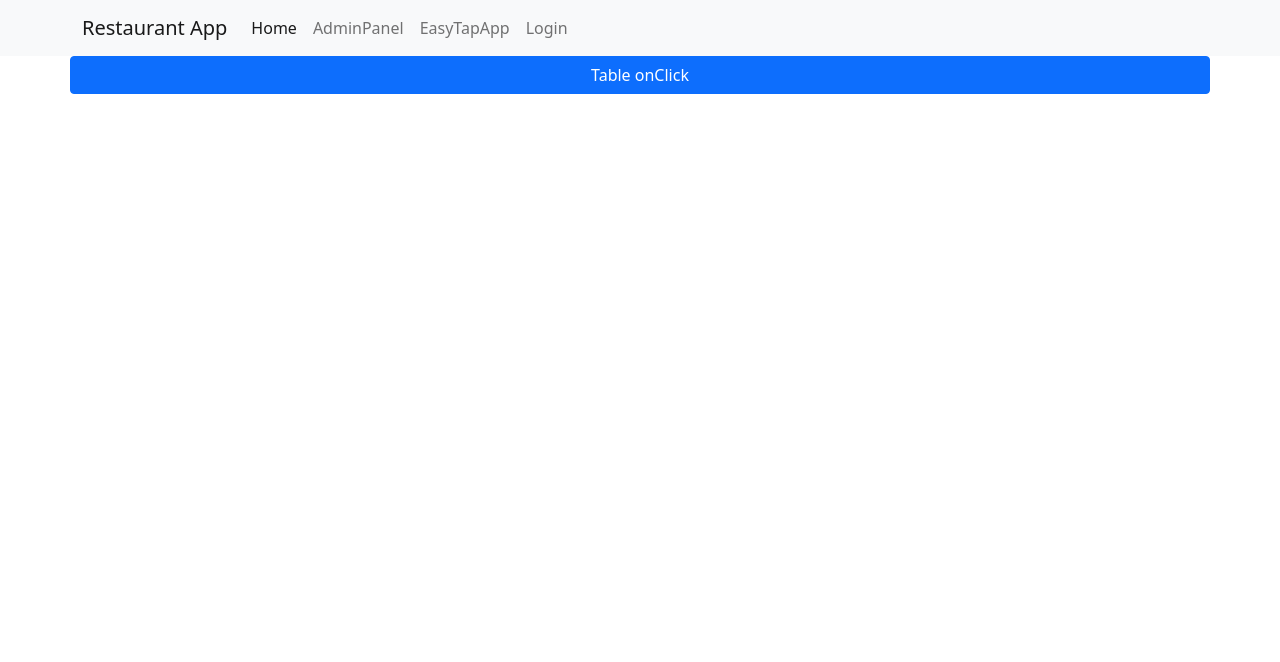
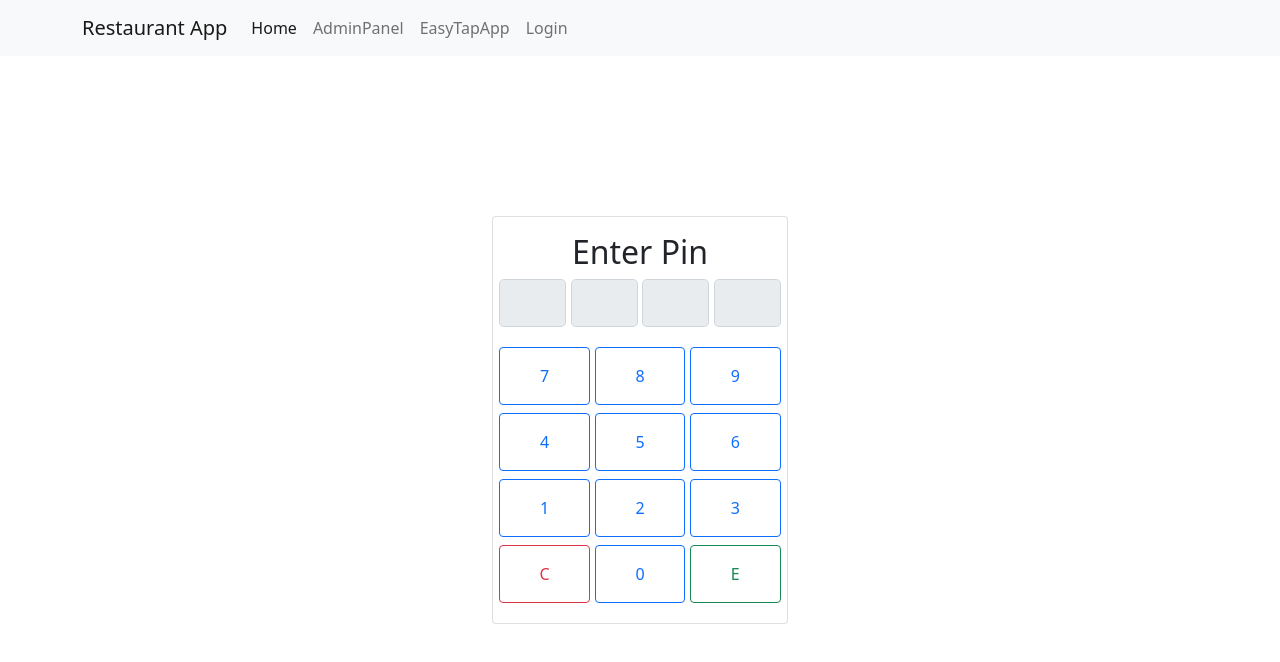
Before and after one commit to simonsoeborg/dtu_02363-frontend, a React (Create React App) app: page /EasyTap in a window 1280 px wide. Shown: the top 662 px of the page. Built offline with nearby package versions, Linux system fonts and the light colour scheme; no server answers.

Commit message:
Pin Login Funktion for Waiters

```diff
--- a/src/App.css
+++ b/src/App.css
@@ -27,3 +27,36 @@
 .CardGroupCard:hover {
   background-color: #EBEBEB;
 }
+
+.PinForm {
+  padding-left: 2rem;
+  padding-right: 2rem;
+  padding: 1rem;
+  width: 100%;
+  margin-top: 0.25rem;
+  margin-bottom: 0.25rem;
+}
+
+.PinFormRowBox {
+  padding: 0;
+  margin: 0;
+}
+
+.PinFormRowBox .col {
+  padding: 0;
+  padding-left: 0.15rem;
+  padding-right: 0.15rem;
+  margin: 0;
+}
+
+.PinFormRowInputBox {
+  padding: 0;
+  margin-bottom: 1rem;
+}
+
+.PinFormRowInputBox .col {
+  padding: 0;
+  padding-left: 0.15rem;
+  padding-right: 0.15rem;
+  margin: 0;
+}
--- a/src/EasyTapApp/EasyTap.tsx
+++ b/src/EasyTapApp/EasyTap.tsx
@@ -1,10 +1,14 @@
+import { useState } from "react";
 import { Container } from "react-bootstrap";
-import TableTop from './TableTop/TableTop';
+import LoginApp from "./Login/LoginApp";
 
 const MainApp = () => {
+
+  const [isLoggedIn, setIsLoggedIn ] = useState(false);
+
   return (
     <Container fluid>
-      <TableTop />
+        <LoginApp isLoggedIn={isLoggedIn} setIsLoggedIn={setIsLoggedIn} />
     </Container>
   );
 };
--- a/src/EasyTapApp/Login/LoginApp.tsx
+++ b/src/EasyTapApp/Login/LoginApp.tsx
@@ -1,6 +1,131 @@
+import { Row, Container, Card, Col, Button, InputGroup, FormControl } from 'react-bootstrap';
+import { Dispatch, SetStateAction, useState } from 'react';
 
-const LoginApp = () => {
+interface IProps {
+    isLoggedIn : boolean,
+    setIsLoggedIn : Dispatch<SetStateAction<boolean>>
+}
 
+const LoginApp = ( props : IProps ) => {
+
+    const [ firstEntry, setFirstEntry ] = useState("");
+    const [ secondEntry, setSecondEntry ] = useState("");
+    const [ thirdEntry, setThirdEntry ] = useState("");
+    const [ forthEntry, setForthEntry ] = useState("");
+
+    const [ activeKeys, setActiveKeys ] = useState(false)
+
+    const handleOnKeyClick = (value : string) => {
+        if(firstEntry === "") {
+            setFirstEntry(value);
+        } else if(firstEntry !== "" && secondEntry === "") {
+            setSecondEntry(value);
+        } else if(secondEntry !== "" && thirdEntry === "") {
+            setThirdEntry(value)
+        } else if(thirdEntry !== "" && forthEntry === "") {
+            setForthEntry(value)
+        }
+    }
+
+    const disableAllKeys = () => {
+        if(!activeKeys) {
+            setActiveKeys(true);
+        }
+    }
+
+    if(forthEntry !== "") {
+        disableAllKeys();
+    }
+
+    return (
+        <Row className="justify-content-center">
+            <Container style={{ maxWidth: "20rem", margin: "10rem" }}>
+                <Card>
+                    <Card.Body>
+                        <Row className="justify-content-center">
+                            <Row style={{ textAlign: "center"}}>
+                                <h2>Enter Pin</h2>
+                            </Row>
+                            {/* Input */}
+                            <Row className='PinFormRowInputBox'>
+                                <Col>
+                                    <InputGroup size="lg">
+                                        <FormControl aria-label="Large" aria-describedby="inputGroup-sizing-sm" disabled value={firstEntry} style={{ textAlign: "center"}}/>
+                                    </InputGroup>
+                                </Col>
+                                <Col>
+                                    <InputGroup size="lg">
+                                        <FormControl aria-label="Large" aria-describedby="inputGroup-sizing-sm" disabled value={secondEntry} style={{ textAlign: "center"}} />
+                                    </InputGroup>
+                                </Col>
+                                <Col>
+                                    <InputGroup size="lg">
+                                        <FormControl aria-label="Large" aria-describedby="inputGroup-sizing-sm" disabled value={thirdEntry} style={{ textAlign: "center"}} />
+                                    </InputGroup>
+                                </Col>
+                                <Col>
+                                    <InputGroup size="lg">
+                                        <FormControl aria-label="Large" aria-describedby="inputGroup-sizing-sm" disabled value={forthEntry} style={{ textAlign: "center"}} />
+                                    </InputGroup>
+                                </Col>
+                            </Row>
+                        </Row>
+                        <Row className="justify-content-center">
+                            {/* 0 - 9 */}
+                            <Row className='PinFormRowBox'>
+                                {/* 7-9 */}
+                                <Col>
+                                    <Button className='PinForm' variant="outline-primary" disabled={activeKeys} onClick={() => handleOnKeyClick("7")}>7</Button>
+                                </Col>
+                                <Col>
+                                    <Button className='PinForm' variant="outline-primary" disabled={activeKeys} onClick={() => handleOnKeyClick("8")}>8</Button>
+                                </Col>
+                                <Col>
+                                    <Button className='PinForm' variant="outline-primary" disabled={activeKeys} onClick={() => handleOnKeyClick("9")}>9</Button>
+                                </Col>
+                            </Row>
+                            <Row className='PinFormRowBox'>
+                                {/* 4-6 */}
+                                <Col>
+                                    <Button className='PinForm' variant="outline-primary" disabled={activeKeys} onClick={() => handleOnKeyClick("4")}>4</Button>
+                                </Col>
+                                <Col>
+                                    <Button className='PinForm' variant="outline-primary" disabled={activeKeys} onClick={() => handleOnKeyClick("5")}>5</Button>
+                                </Col>
+                                <Col>
+                                    <Button className='PinForm' variant="outline-primary" disabled={activeKeys} onClick={() => handleOnKeyClick("6")}>6</Button>
+                                </Col>
+                            </Row>
+                            <Row className='PinFormRowBox'>
+                                {/* 1-3 */}
+                                <Col>
+                                    <Button className='PinForm' variant="outline-primary" disabled={activeKeys} onClick={() => handleOnKeyClick("1")}>1</Button>
+                                </Col>
+                                <Col>
+                                    <Button className='PinForm' variant="outline-primary" disabled={activeKeys} onClick={() => handleOnKeyClick("2")}>2</Button>
+                                </Col>
+                                <Col>
+                                    <Button className='PinForm' variant="outline-primary" disabled={activeKeys} onClick={() => handleOnKeyClick("3")}>3</Button>
+                                </Col>
+                            </Row>
+                            <Row className='PinFormRowBox'>
+                                {/* Cancel - 0 - Enter */}
+                                <Col>
+                                    <Button className='PinForm' variant="outline-danger">C</Button>
+                                </Col>
+                                <Col>
+                                    <Button className='PinForm' variant="outline-primary" disabled={activeKeys} onClick={() => handleOnKeyClick("0")}>0</Button>
+                                </Col>
+                                <Col>
+                                    <Button className='PinForm' variant="outline-success">E</Button>
+                                </Col>
+                            </Row>
+                        </Row>
+                    </Card.Body>
+                </Card>
+            </Container>
+        </Row>
+    )
 }
 
 export default LoginApp;
```
